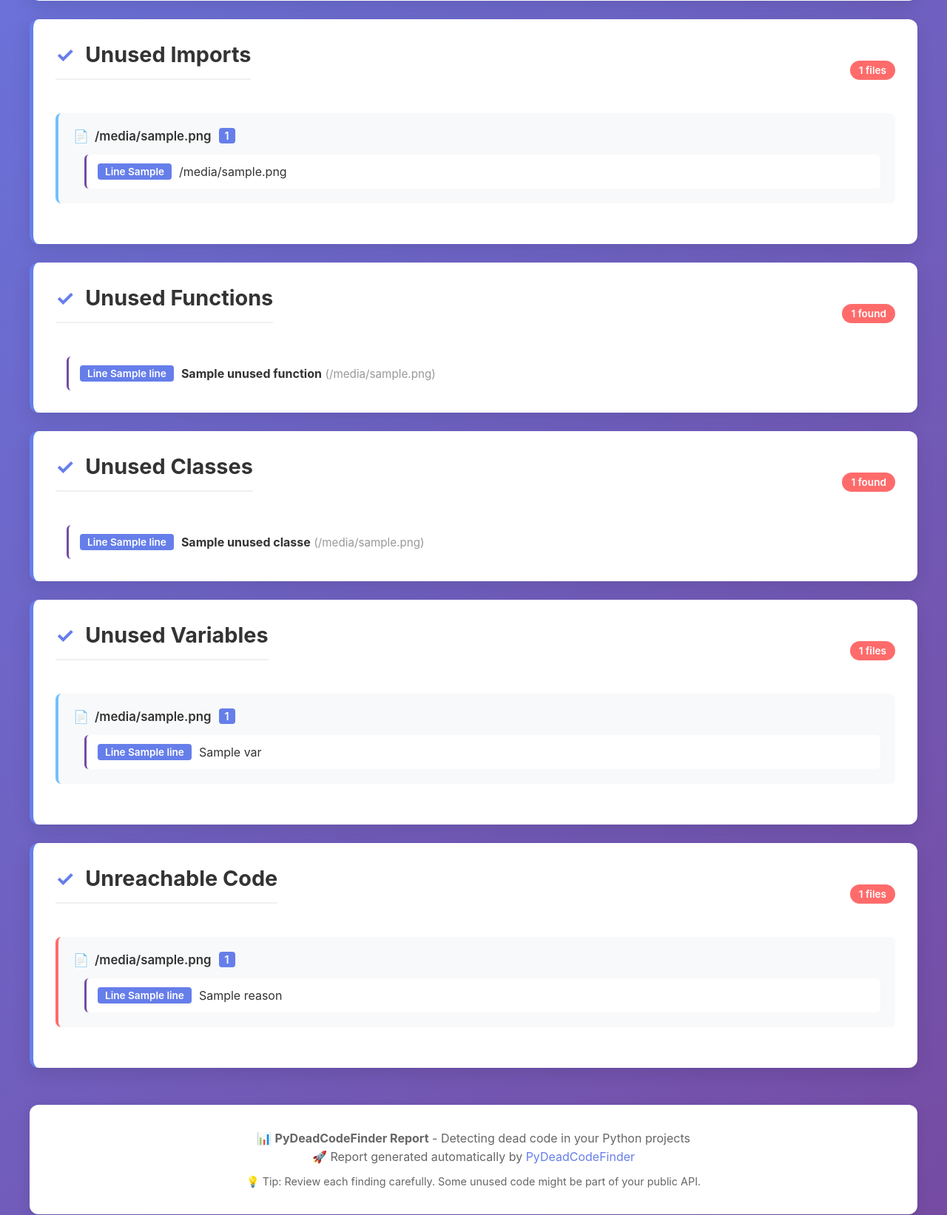
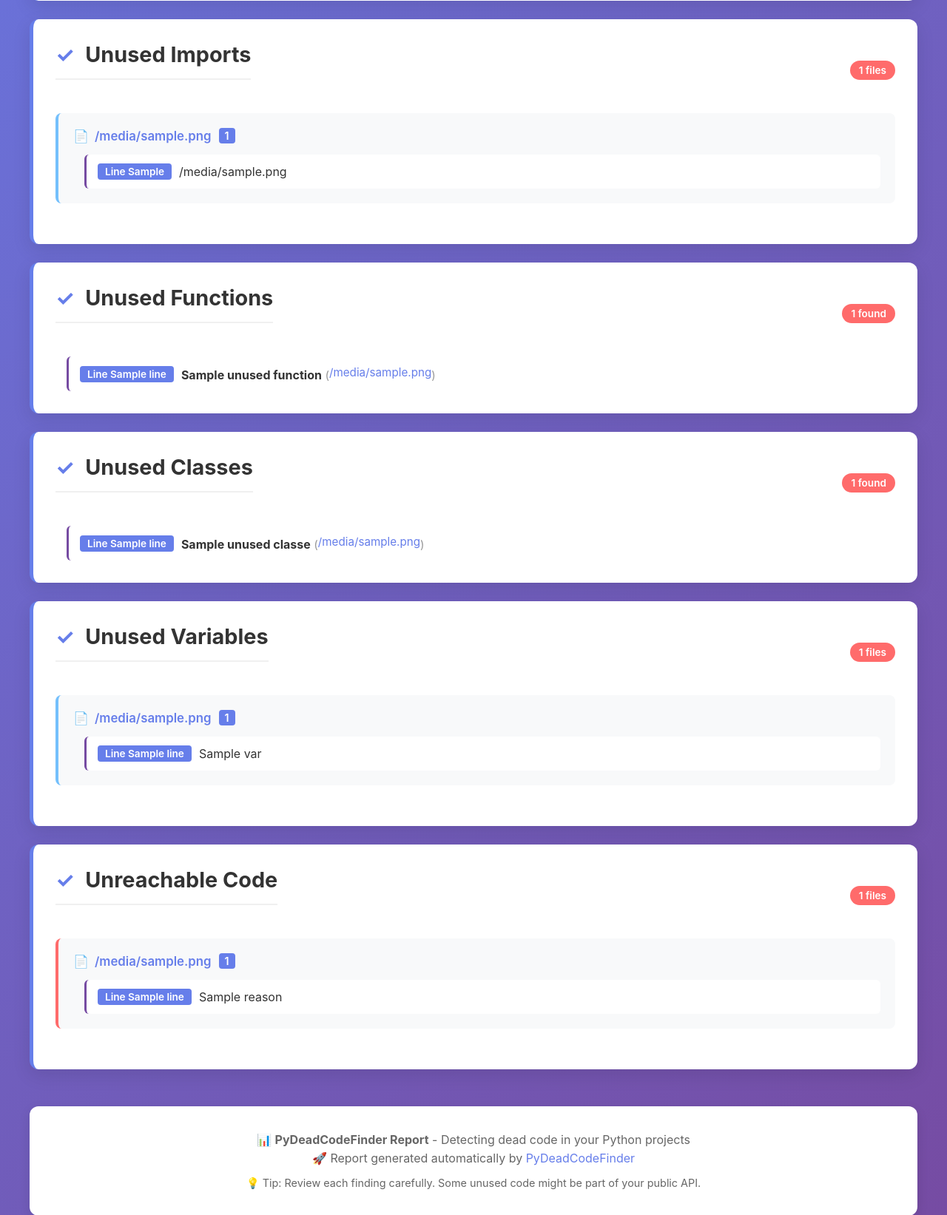
Before and after one commit to Yash-s0/py-deadcode-finder, a Python web app: template templates/report_template.html in a window 1280 px wide. Shown: the part 1008-2651 px from the top of the page at 74% size. Run offline with Jinja, Linux system fonts and the light colour scheme; the template is opened without the code that fills it: most values are stand-ins (such as "Sample title", 1, 10 or a date in 2020).

```diff
--- a/templates/report_template.html
+++ b/templates/report_template.html
@@ -117,6 +117,17 @@ header .section-header {
     align-items: center;
     font-size: 1.05em;
 }
+
+.file-link {
+    color: #667eea;
+    text-decoration: none;
+    display: inline-block;
+    max-width: 85%;
+    overflow: hidden;
+    text-overflow: ellipsis;
+    white-space: nowrap;
+}
+.file-link:hover { text-decoration: underline; }
 
 .file-name::before {
     content: "📄 ";
@@ -933,7 +944,7 @@ body.dark-mode .sort-btn:hover {
 
             {% for file, items in unused_imports.items() %}
                 <div class="file-section {% if items|length > 20 %}severity-critical{% elif items|length > 10 %}severity-warning{% else %}severity-info{% endif %}">
-                    <div class="file-name">{{ file }} <span class="item-count">{{ items|length }}</span></div>
+                    <div class="file-name"><a class="file-link" href="file://{{ file }}" target="_blank">{{ file }}</a> <span class="item-count">{{ items|length }}</span></div>
                     <div class="items-list" id="imports-{{ loop.index }}">
                         {% for imp, line in items[:10] %}
                             <div class="item">
@@ -981,7 +992,7 @@ body.dark-mode .sort-btn:hover {
                 {% for file, line, name in unused_functions[:10] %}
                     <div class="item">
                         <span class="item-line">Line {{ line }}</span>
-                        <span class="item-text"><strong>{{ name }}</strong> <small style="color: #999;">({{ file }})</small></span>
+                        <span class="item-text"><strong>{{ name }}</strong> <small style="color: #999;">(<a class="file-link" href="file://{{ file }}" target="_blank">{{ file }}</a>)</small></span>
                     </div>
                 {% endfor %}
             </div>
@@ -995,7 +1006,7 @@ body.dark-mode .sort-btn:hover {
                     {% for file, line, name in unused_functions[10:] %}
                         <div class="item">
                             <span class="item-line">Line {{ line }}</span>
-                            <span class="item-text"><strong>{{ name }}</strong> <small style="color: #999;">({{ file }})</small></span>
+                            <span class="item-text"><strong>{{ name }}</strong> <small style="color: #999;">(<a class="file-link" href="file://{{ file }}" target="_blank">{{ file }}</a>)</small></span>
                         </div>
                     {% endfor %}
                 </div>
@@ -1022,7 +1033,7 @@ body.dark-mode .sort-btn:hover {
                 {% for file, line, name in unused_classes[:10] %}
                     <div class="item">
                         <span class="item-line">Line {{ line }}</span>
-                        <span class="item-text"><strong>{{ name }}</strong> <small style="color: #999;">({{ file }})</small></span>
+                        <span class="item-text"><strong>{{ name }}</strong> <small style="color: #999;">(<a class="file-link" href="file://{{ file }}" target="_blank">{{ file }}</a>)</small></span>
                     </div>
                 {% endfor %}
             </div>
@@ -1036,7 +1047,7 @@ body.dark-mode .sort-btn:hover {
                     {% for file, line, name in unused_classes[10:] %}
                         <div class="item">
                             <span class="item-line">Line {{ line }}</span>
-                            <span class="item-text"><strong>{{ name }}</strong> <small style="color: #999;">({{ file }})</small></span>
+                            <span class="item-text"><strong>{{ name }}</strong> <small style="color: #999;">(<a class="file-link" href="file://{{ file }}" target="_blank">{{ file }}</a>)</small></span>
                         </div>
                     {% endfor %}
                 </div>
@@ -1061,7 +1072,7 @@ body.dark-mode .sort-btn:hover {
         {% if unused_variables %}
             {% for file, vars in unused_variables.items() %}
                 <div class="file-section severity-info">
-                    <div class="file-name">{{ file }} <span class="item-count">{{ vars|length }}</span></div>
+                    <div class="file-name"><a class="file-link" href="file://{{ file }}" target="_blank">{{ file }}</a> <span class="item-count">{{ vars|length }}</span></div>
                     <div class="items-list" id="variables-{{ loop.index }}">
                         {% for line, var in vars[:10] %}
                             <div class="item">
@@ -1107,7 +1118,7 @@ body.dark-mode .sort-btn:hover {
         {% if unreachable_code %}
             {% for file, blocks in unreachable_code.items() %}
                 <div class="file-section severity-critical">
-                    <div class="file-name">{{ file }} <span class="item-count">{{ blocks|length }}</span></div>
+                    <div class="file-name"><a class="file-link" href="file://{{ file }}" target="_blank">{{ file }}</a> <span class="item-count">{{ blocks|length }}</span></div>
                     <div class="items-list" id="unreachable-{{ loop.index }}">
                         {% for line, reason in blocks[:10] %}
                             <div class="item">
```
Also changed, not shown: deadcode_finder/analyzer.py (+17 -5 lines).
